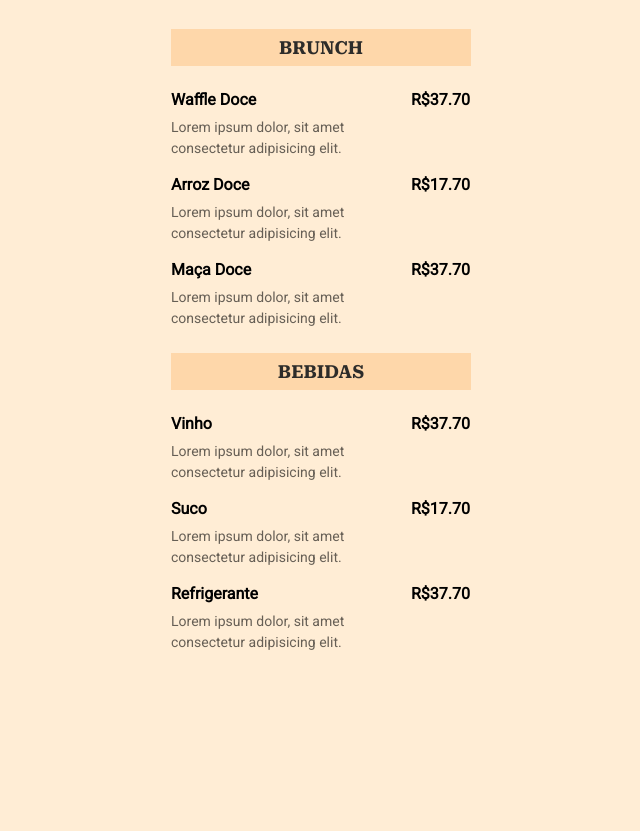
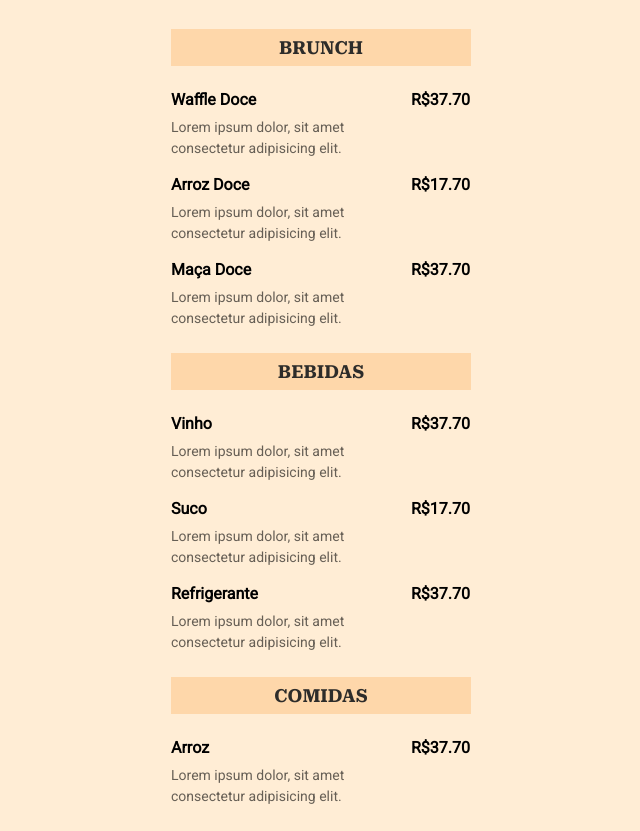
Before and after one commit to gbrsantossilva/maratona-explorer, a plain HTML site: page index.html in a window 1280 px wide. Shown: the part 88-919 px from the top of the page, without its empty margins (319-959 px from the left). Before the commit the page ends 800 px from the top, so only its background shows below. Drawn offline with Linux system fonts and the light colour scheme.

Commit message:
adicionado seção de comidas

```diff
--- a/index.html
+++ b/index.html
@@ -119,5 +119,25 @@
 
     </section>
 
+    <section>
+      <h2>Comidas</h2>
+
+      <ul>
+        <li>
+          <div class="details">
+            <h3>Arroz</h3>
+            <p class="description">
+              Lorem ipsum dolor, sit amet consectetur adipisicing elit.
+            </p>
+          </div>
+
+          <strong class="price">
+            R$37.70
+          </strong>
+
+        </li>
+    </section>
+
+
   </body>
 </html>
```
